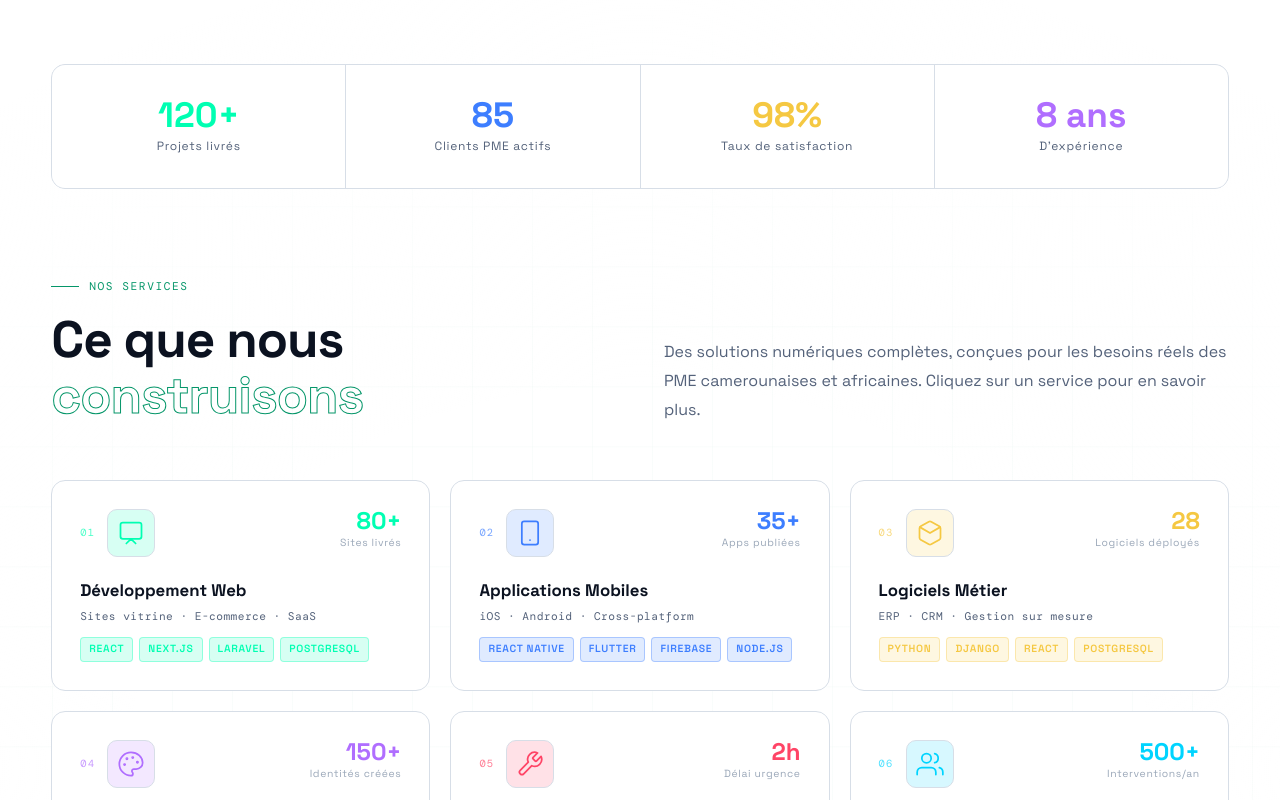
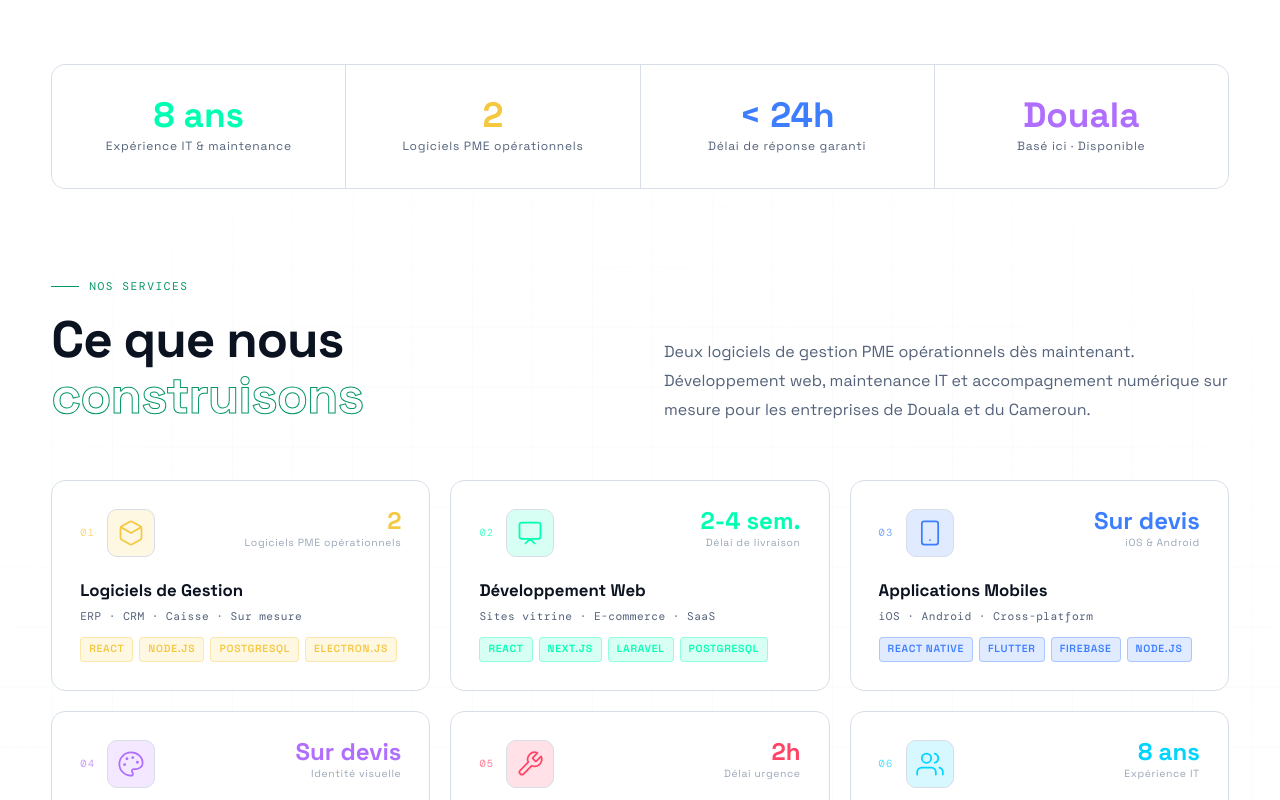
Before and after one commit to Hunteur237/infotech-v3, a React (Vite) app: page / in a window 1280 px wide. Shown: the part 1080-1880 px from the top of the page. Built offline with nearby package versions, Linux system fonts and the light colour scheme; no server answers; the database is empty.

Commit message:
Add files via upload

```diff
--- a/src/components/Portfolio.jsx
+++ b/src/components/Portfolio.jsx
@@ -68,7 +68,7 @@ const PROJECTS = [
     stack: ["React", "Node.js", "MongoDB", "MTN API", "Figma"],
     desc: "Plateforme marketplace B2B permettant à 200+ PME camerounaises de vendre en ligne avec intégration Mobile Money (MTN, Orange), gestion des stocks en temps réel, tableau de bord analytique et système de notation vendeurs.",
     challenge: "Intégrer le paiement Mobile Money dans un environnement sans infrastructure bancaire stable, tout en maintenant une UX irréprochable sur des connexions lentes.",
-    result: "Temps de chargement réduit de 68%. 200+ vendeurs actifs dès le premier mois. CA généré de 45M FCFA en 3 mois.",
+    result: "Concept : marketplace B2B pour connecter fournisseurs et acheteurs africains. Développement sur devis.",
     img: "https://images.unsplash.com/photo-1547658719-da2b51169166?w=1200&h=700&fit=crop&q=80",
     thumb: "https://images.unsplash.com/photo-1547658719-da2b51169166?w=600&h=400&fit=crop&q=80",
     color: DS.emerald,
@@ -88,7 +88,7 @@ const PROJECTS = [
     stack: ["React Native", "Firebase", "Google Maps", "Node.js"],
     desc: "Application de livraison à domicile géolocalisée avec suivi en temps réel, système de notation livreurs, paiement intégré et tableau de bord logistique pour les gérants.",
     challenge: "Géolocalisation précise dans des zones sans adresses officielles — nous avons développé un système de points de repère locaux.",
-    result: "4.8/5 sur Play Store. 1200 livraisons/mois en 60 jours. Délai moyen réduit de 40%.",
+    result: "Concept : application mobile de gestion et suivi de livraisons avec tracking GPS. Sur devis.",
     img: "https://images.unsplash.com/photo-1512941937669-90a1b58e7e9c?w=1200&h=700&fit=crop&q=80",
     thumb: "https://images.unsplash.com/photo-1512941937669-90a1b58e7e9c?w=600&h=400&fit=crop&q=80",
     color: "#3D7EFF",
@@ -108,7 +108,7 @@ const PROJECTS = [
     stack: ["Python", "Django", "PostgreSQL", "React", "Celery"],
     desc: "ERP complet pour une entreprise agroalimentaire : gestion des stocks (matières premières + produits finis), suivi de production, comptabilité, RH et reporting automatisé.",
     challenge: "Migrer 8 ans de données Excel vers une base relationnelle sans interruption de l'activité — migration progressive sur 3 semaines.",
-    result: "Économie de 120h/mois de saisie manuelle. Erreurs de stock réduite de 94%. ROI atteint en 5 mois.",
+    result: "Logiciel ERP complet pour PME commerciales. 2 modules opérationnels : GestoPME et SmartCaisse.",
     img: "https://images.unsplash.com/photo-1551288049-bebda4e38f71?w=1200&h=700&fit=crop&q=80",
     thumb: "https://images.unsplash.com/photo-1551288049-bebda4e38f71?w=600&h=400&fit=crop&q=80",
     color: DS.gold,
@@ -128,7 +128,7 @@ const PROJECTS = [
     stack: ["Figma", "Adobe CC", "Webflow", "Lottie"],
     desc: "Refonte complète d'identité pour un cabinet d'avocats : logo, charte graphique, site web animé, supports print (cartes, en-têtes, plaquettes) et templates réseaux sociaux.",
     challenge: "Allier le sérieux de la profession juridique avec une identité moderne qui se démarque des concurrents traditionnels.",
-    result: "Augmentation de 35% des demandes de contact. Classement Google amélioré de 18 positions. Retours unanimement positifs des clients.",
+    result: "Développement web sur mesure : sites vitrine, e-commerce, SaaS. Livraison en 2 à 4 semaines.",
     img: "https://images.unsplash.com/photo-1626785774573-4b799315345d?w=1200&h=700&fit=crop&q=80",
     thumb: "https://images.unsplash.com/photo-1626785774573-4b799315345d?w=600&h=400&fit=crop&q=80",
     color: "#B06EFF",
@@ -148,7 +148,7 @@ const PROJECTS = [
     stack: ["Flutter", "Firebase", "Django REST", "Stripe", "WebRTC"],
     desc: "Application de téléconsultation médicale avec prise de RDV, dossiers patients sécurisés (HIPAA-compliant), ordonnances numériques signées et appels vidéo intégrés.",
     challenge: "Sécuriser les données médicales sensibles selon les normes internationales sur une infrastructure cloud africaine.",
-    result: "500+ patients actifs. 98% de taux de satisfaction. Temps d'attente réduit de 72%.",
+    result: "Gestion centralisée dossiers patients. RDV en ligne. Facturation automatisée.",
     img: "https://images.unsplash.com/photo-1576091160399-112ba8d25d1d?w=1200&h=700&fit=crop&q=80",
     thumb: "https://images.unsplash.com/photo-1576091160399-112ba8d25d1d?w=600&h=400&fit=crop&q=80",
     color: "#00D4FF",
@@ -168,7 +168,7 @@ const PROJECTS = [
     stack: ["Electron.js", "SQLite", "Node.js", "React", "Socket.io"],
     desc: "Logiciel de caisse enregistreuse multi-sites avec synchronisation temps réel, gestion des stocks, rapports journaliers automatiques et mode hors-ligne.",
     challenge: "Fonctionner parfaitement sans internet (mode hors-ligne) et synchroniser les données dès la reconnexion.",
-    result: "Déployé sur 8 boutiques. Zéro perte de données en 6 mois. Inventaire automatisé à 100%.",
+    result: "SmartCaisse : logiciel POS opérationnel, mode hors-ligne complet, gestion multi-caisses.",
     img: "https://images.unsplash.com/photo-1556742049-0cfed4f6a45d?w=1200&h=700&fit=crop&q=80",
     thumb: "https://images.unsplash.com/photo-1556742049-0cfed4f6a45d?w=600&h=400&fit=crop&q=80",
     color: DS.emerald,
@@ -188,7 +188,7 @@ const PROJECTS = [
     stack: ["Vue.js", "Laravel", "MySQL", "Redis", "PDF.js"],
     desc: "Portail RH self-service pour 200 employés : demandes de congés, fiches de paie numériques, évaluations annuelles, recrutement et organigramme dynamique.",
     challenge: "Former 200 employés avec des niveaux d'alphabétisation numérique très variés — UX simplifiée au maximum.",
-    result: "Adoption à 100% en 2 semaines. DRH économise 30h/semaine. Zéro formulaire papier.",
+    result: "Concept : logiciel RH pour gérer employés, congés et paies. Développement sur devis.",
     img: "https://images.unsplash.com/photo-1454165804606-c3d57bc86b40?w=1200&h=700&fit=crop&q=80",
     thumb: "https://images.unsplash.com/photo-1454165804606-c3d57bc86b40?w=600&h=400&fit=crop&q=80",
     color: "#3D7EFF",
@@ -208,7 +208,7 @@ const PROJECTS = [
     stack: ["Figma", "D3.js", "Tailwind CSS", "Framer"],
     desc: "Système de design complet pour une plateforme analytics SaaS : composants Figma, design tokens, thème sombre/clair, visualisations de données et documentation.",
     challenge: "Créer un système de design évolutif utilisable par une équipe dev sans designer permanent.",
-    result: "Design system de 240+ composants. Temps de développement réduit de 55%. Cohérence visuelle parfaite.",
+    result: "Design UI/UX : identité visuelle, maquettes Figma, systèmes de design. Sur devis.",
     img: "https://images.unsplash.com/photo-1460925895917-afdab827c52f?w=1200&h=700&fit=crop&q=80",
     thumb: "https://images.unsplash.com/photo-1460925895917-afdab827c52f?w=600&h=400&fit=crop&q=80",
     color: "#B06EFF",
@@ -1014,7 +1014,7 @@ export default function PortfolioSection() {
               fontWeight: 300,
             }}
           >
-            120+ projets livrés pour des PME camerounaises et africaines depuis 2016. Cliquez sur un projet pour découvrir les détails.
+            2 logiciels de gestion PME opérationnels + 8 concepts sectoriels en cours de développement. Chaque projet est construit sur mesure, avec les technologies adaptées à votre métier.
           </motion.p>
         </div>
 
--- a/src/components/Services.jsx
+++ b/src/components/Services.jsx
@@ -67,14 +67,31 @@ const FONTS = `https://fonts.googleapis.com/css2?family=Space+Grotesk:wght@400;5
    ============================================================ */
 const SERVICES = [
   {
+    id: "logiciel",
+    code: "01",
+    title: "Logiciels de Gestion",
+    short: "ERP · CRM · Caisse · Sur mesure",
+    desc:
+      "Nos 2 logiciels PME — GestoPME et SmartCaisse — sont opérationnels et utilisables dès maintenant. Développement de logiciels sur mesure pour chaque secteur d'activité.",
+    stack: ["React", "Node.js", "PostgreSQL", "Electron.js"],
+    metric: { value: "2", label: "Logiciels PME opérationnels" },
+    color: DS.gold,
+    icon: (
+      <svg width="28" height="28" viewBox="0 0 24 24" fill="none" stroke="currentColor" strokeWidth="1.5" strokeLinecap="round" strokeLinejoin="round">
+        <path d="M21 16V8a2 2 0 0 0-1-1.73l-7-4a2 2 0 0 0-2 0l-7 4A2 2 0 0 0 3 8v8a2 2 0 0 0 1 1.73l7 4a2 2 0 0 0 2 0l7-4A2 2 0 0 0 21 16z" />
+        <polyline points="3.27 6.96 12 12.01 20.73 6.96" />
+      </svg>
+    ),
+  },
+  {
     id: "web",
-    code: "01",
+    code: "02",
     title: "Développement Web",
     short: "Sites vitrine · E-commerce · SaaS",
     desc:
-      "Création de sites web performants et d'applications web sur mesure. Du design Figma au déploiement en production, nous gérons chaque étape avec rigueur.",
+      "Création de sites web performants et applications web sur mesure. Du design à la mise en ligne, avec hébergement et maintenance inclus sur demande.",
     stack: ["React", "Next.js", "Laravel", "PostgreSQL"],
-    metric: { value: "80+", label: "Sites livrés" },
+    metric: { value: "2-4 sem.", label: "Délai de livraison" },
     color: DS.emerald,
     icon: (
       <svg width="28" height="28" viewBox="0 0 24 24" fill="none" stroke="currentColor" strokeWidth="1.5" strokeLinecap="round" strokeLinejoin="round">
@@ -85,35 +102,18 @@ const SERVICES = [
   },
   {
     id: "mobile",
-    code: "02",
+    code: "03",
     title: "Applications Mobiles",
     short: "iOS · Android · Cross-platform",
     desc:
-      "Applications natives et cross-platform pensées pour l'utilisateur. Géolocalisation, paiement mobile money, notifications push — nous maîtrisons l'écosystème mobile africain.",
+      "Applications mobiles pensées pour l'écosystème africain : Mobile Money intégré, mode hors-ligne, notifications push et interface adaptée à l'usage local.",
     stack: ["React Native", "Flutter", "Firebase", "Node.js"],
-    metric: { value: "35+", label: "Apps publiées" },
+    metric: { value: "Sur devis", label: "iOS & Android" },
     color: DS.blue,
     icon: (
       <svg width="28" height="28" viewBox="0 0 24 24" fill="none" stroke="currentColor" strokeWidth="1.5" strokeLinecap="round" strokeLinejoin="round">
         <rect x="5" y="2" width="14" height="20" rx="2" />
         <line x1="12" y1="18" x2="12.01" y2="18" />
-      </svg>
-    ),
-  },
-  {
-    id: "logiciel",
-    code: "03",
-    title: "Logiciels Métier",
-    short: "ERP · CRM · Gestion sur mesure",
-    desc:
-      "ERP, CRM, logiciels de gestion comptable, RH et production. Des outils qui automatisent vos processus et éliminent les tâches répétitives.",
-    stack: ["Python", "Django", "React", "PostgreSQL"],
-    metric: { value: "28", label: "Logiciels déployés" },
-    color: DS.gold,
-    icon: (
-      <svg width="28" height="28" viewBox="0 0 24 24" fill="none" stroke="currentColor" strokeWidth="1.5" strokeLinecap="round" strokeLinejoin="round">
-        <path d="M21 16V8a2 2 0 0 0-1-1.73l-7-4a2 2 0 0 0-2 0l-7 4A2 2 0 0 0 3 8v8a2 2 0 0 0 1 1.73l7 4a2 2 0 0 0 2 0l7-4A2 2 0 0 0 21 16z" />
-        <polyline points="3.27 6.96 12 12.01 20.73 6.96" />
       </svg>
     ),
   },
@@ -125,7 +125,7 @@ const SERVICES = [
     desc:
       "Du logo à la charte graphique complète, en passant par les maquettes interactives et les systèmes de design. Chaque pixel est intentionnel.",
     stack: ["Figma", "Adobe CC", "Webflow", "Framer"],
-    metric: { value: "150+", label: "Identités créées" },
+    metric: { value: "Sur devis", label: "Identité visuelle" },
     color: "#B06EFF",
     icon: (
       <svg width="28" height="28" viewBox="0 0 24 24" fill="none" stroke="currentColor" strokeWidth="1.5" strokeLinecap="round" strokeLinejoin="round">
@@ -140,7 +140,7 @@ const SERVICES = [
   {
     id: "maintenance",
     code: "05",
-    title: "Maintenance IT",
+    title: "Maintenance & Assistance IT",
     short: "Préventive · Curative · Télémaintenance",
     desc:
       "Contrats de maintenance, dépannage express et supervision à distance de votre parc informatique. SLA garanti, intervention sous 2h en urgence.",
@@ -161,7 +161,7 @@ const SERVICES = [
     desc:
       "Audit de votre système d'information, conseil stratégique, installation réseau et formation de vos équipes. Votre DSI externalisé.",
     stack: ["Audit SI", "LAN/WAN", "Cloud", "Formation"],
-    metric: { value: "500+", label: "Interventions/an" },
+    metric: { value: "8 ans", label: "Expérience IT" },
     color: "#00D4FF",
     icon: (
       <svg width="28" height="28" viewBox="0 0 24 24" fill="none" stroke="currentColor" strokeWidth="1.5" strokeLinecap="round" strokeLinejoin="round">
@@ -453,10 +453,10 @@ function ProcessStep({ step, index }) {
    STATS BAND
    ============================================================ */
 const STATS = [
-  { value: "120+", label: "Projets livrés",      color: DS.emerald },
-  { value: "85",   label: "Clients PME actifs",   color: DS.blue    },
-  { value: "98%",  label: "Taux de satisfaction", color: DS.gold    },
-  { value: "8 ans", label: "D'expérience",        color: "#B06EFF"  },
+  { value: "8 ans",   label: "Expérience IT & maintenance", color: DS.emerald },
+  { value: "2",       label: "Logiciels PME opérationnels", color: DS.gold    },
+  { value: "< 24h",  label: "Délai de réponse garanti",    color: DS.blue    },
+  { value: "Douala", label: "Basé ici · Disponible",       color: "#B06EFF"  },
 ];
 
 function StatsBand() {
@@ -617,7 +617,7 @@ export default function ServicesSection() {
             transition={{ duration: 0.6, delay: 0.15 }}
           >
             <p style={{ color: DS.gray2, fontSize: "1rem", lineHeight: 1.8, fontWeight: 300 }}>
-              Des solutions numériques complètes, conçues pour les besoins réels des PME camerounaises et africaines. Cliquez sur un service pour en savoir plus.
+              Deux logiciels de gestion PME opérationnels dès maintenant. Développement web, maintenance IT et accompagnement numérique sur mesure pour les entreprises de Douala et du Cameroun.
             </p>
           </motion.div>
         </div>
```
Also changed, not shown: src/lib/data.js.
